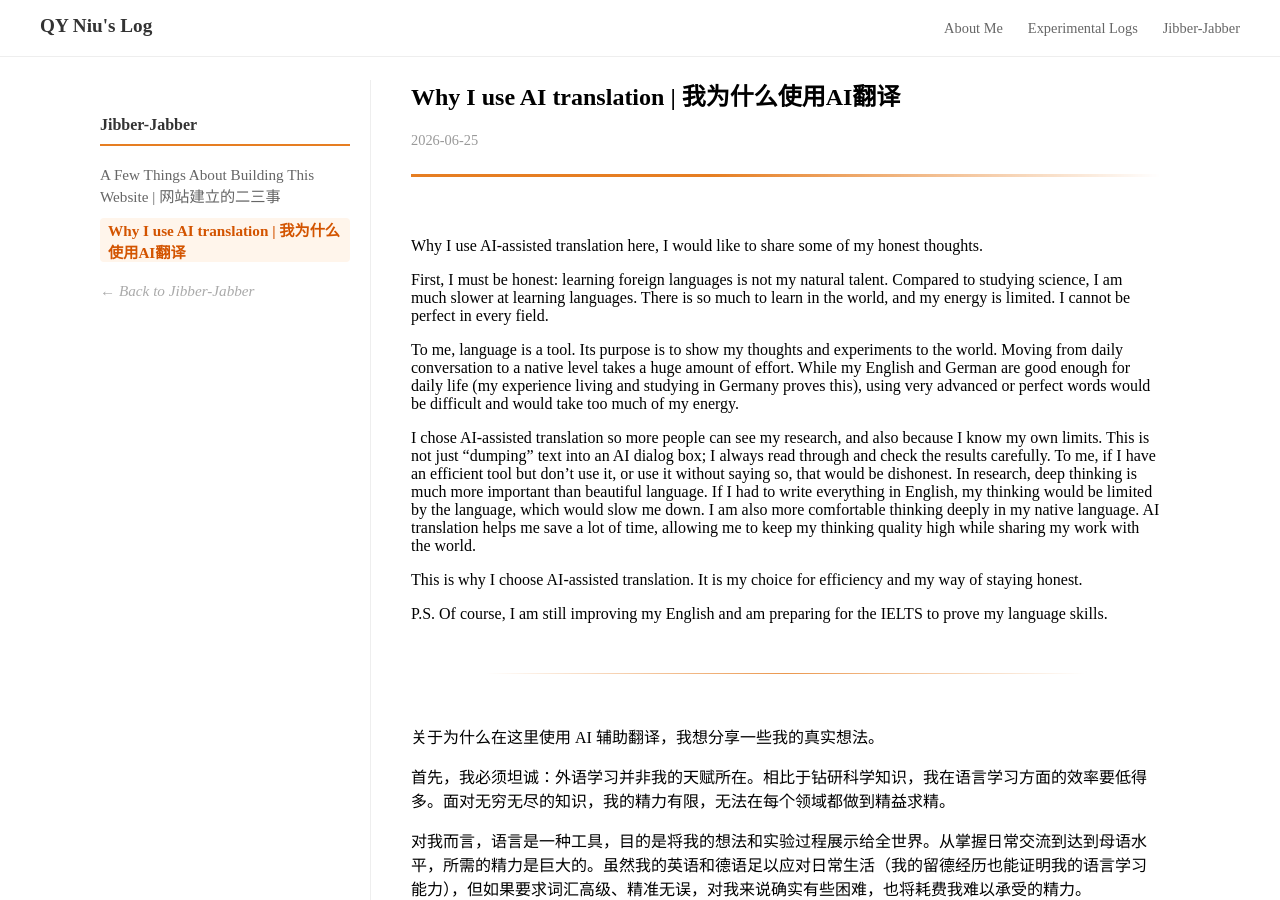
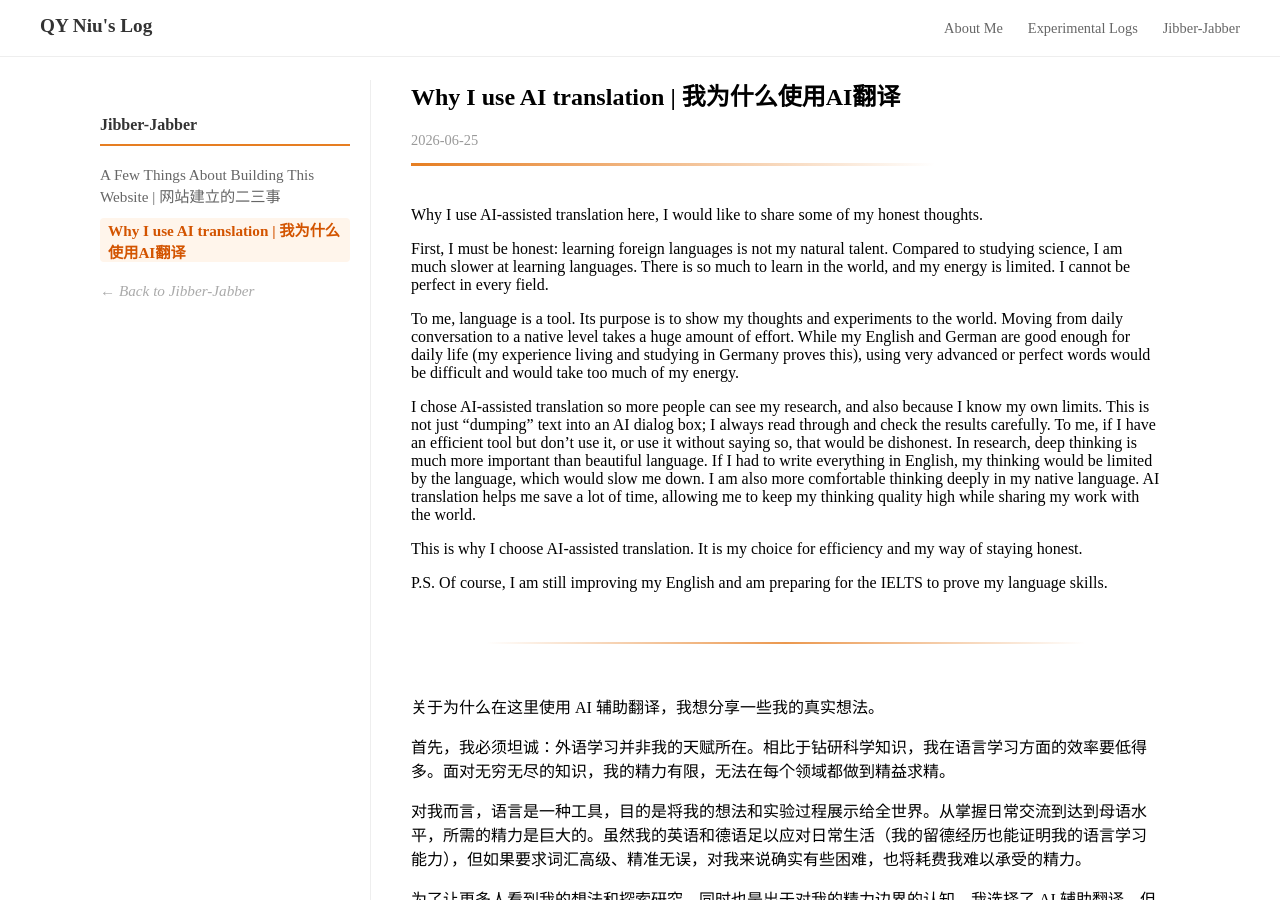
Before and after one commit to nqy-exp/nqy-exp.github.io, a Jekyll site: the page built from _ideas/Why I use AI translation | 我为什么使用AI翻译.md, in a window 1280 px wide and 900 px high. Built offline with Jekyll 4.4.1, drawn with Linux system fonts in a browser that asks for light colours.

Commit message:
hr design update

```diff
--- a/_layouts/ideas-layout.html
+++ b/_layouts/ideas-layout.html
@@ -23,8 +23,9 @@
     {% endif %}
   </header>
 
- <!-- 艺术晕染分割线 -->
-<div class="smear-divider"></div>
+      <!-- 极简笔触分割线 -->
+<div class="stroke-divider"></div>
+
 
 
   <!-- 这里是 Markdown 的正文内容 -->
--- a/assets/css/style.css
+++ b/assets/css/style.css
@@ -1379,7 +1379,7 @@ box-shadow: 0 1px 2px rgba(0,0,0,0.05);
 
 .post-content hr {
     border: none;                /* 移除默认的灰色边框 */
-    height: 1.5px;                 /* 线条厚度 */
+    height: 2px;                 /* 线条厚度 */
     margin: 50px auto;           /* 上下留出足够的呼吸空间，且水平居中 */
     width: 80%;                  /* 【关键】不要占满全宽，缩短一点会让它看起来更精致 */
 
@@ -1406,22 +1406,12 @@ box-shadow: 0 1px 2px rgba(0,0,0,0.05);
    定制化分割线 (带不对称间距)
    ========================================= */
 
-/* --- 风格 A：极简笔触风 (Minimalist) --- */
+/* --- 极简笔触风 (Minimalist) --- */
 .stroke-divider {
-    height: 2px;
+    height: 2.5px;
     width: 100%;
-    /* 【关键修改】：上面留 20px，下面留 50px */
-    margin: 20px 0 50px 0 !important;
+    /* 【关键修改】：上面留 10px，下面留 40px */
+    margin: 10px 0 40px 0 !important;
     border: none;
     background: linear-gradient(to right, rgba(230, 126, 34, 1) 0%, rgba(230, 126, 34, 0) 70%);
 }
-
-/* --- 风格 B：艺术晕染风 (Artistic Smear) --- */
-.smear-divider {
-    height: 3px;
-    /* 【关键修改】：上面留 25px，下面留 60px */
-    margin: 25px 0 60px 0 !important;
-    background-color: #e67e22;
-    -webkit-mask-image: linear-gradient(to right, black 0%, black 40%, rgba(0, 0, 0, 0.5) 70%, transparent 100%);
-    mask-image: linear-gradient(to right, black 0%, black 40%, rgba(0, 0, 0, 0.5) 70%, transparent 100%);
-}
```
